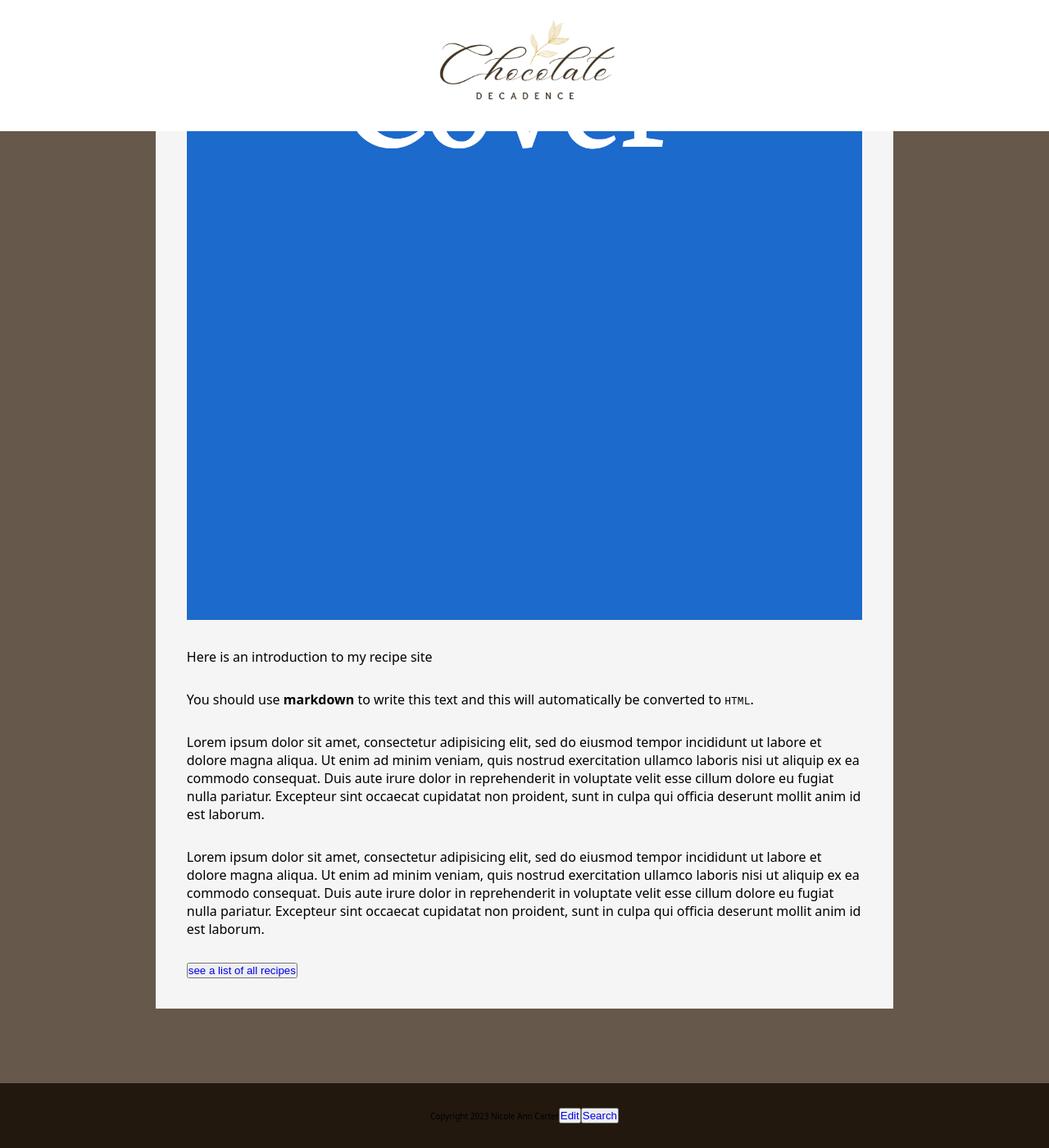
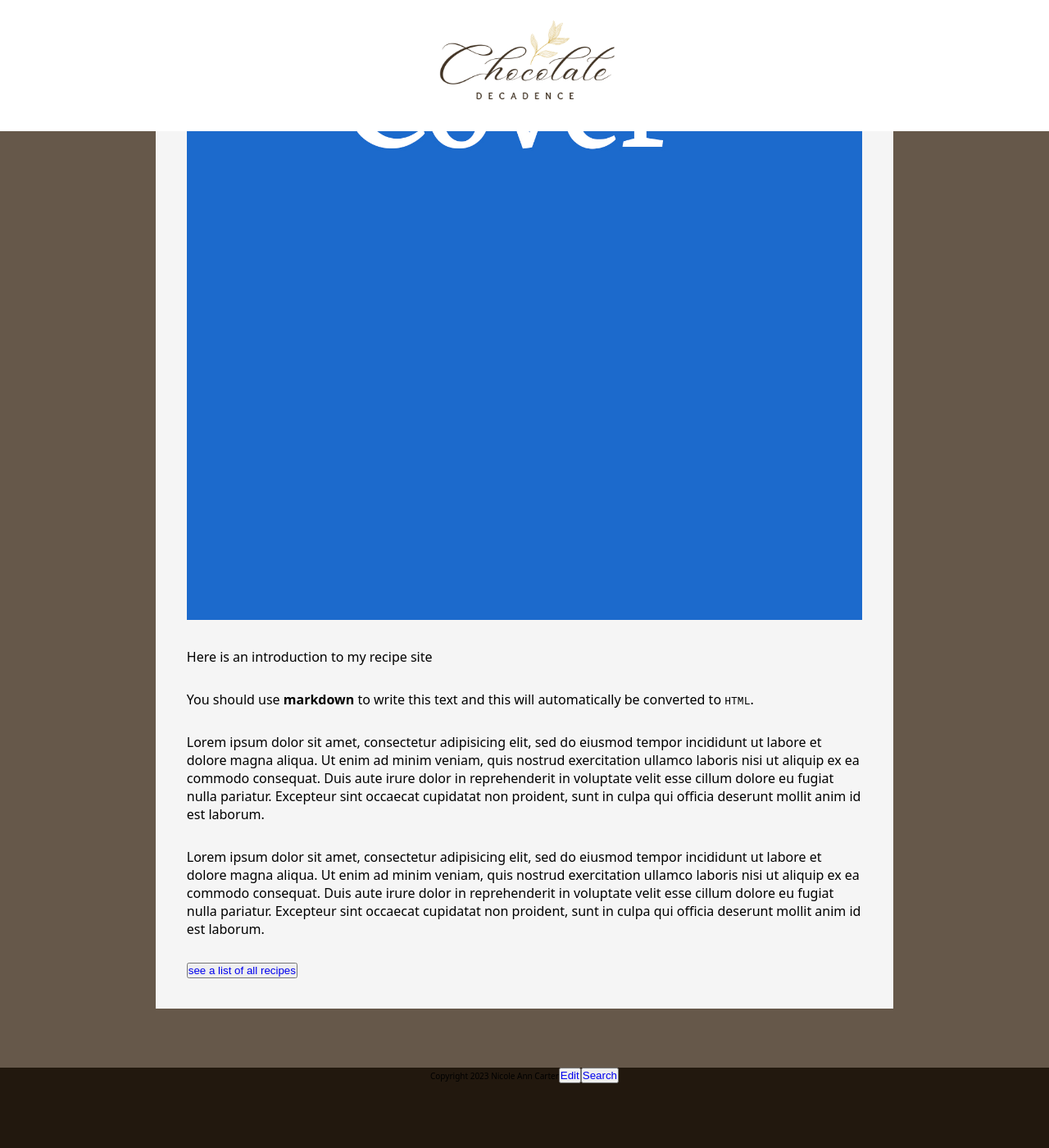
Before and after one commit to nicoleanncarter/recipes, a Jekyll site: the page built from home/index.md, in a window 1280 px wide and 1400 px high, scrolled down 561 px. Shown: the whole window at 82% size. Built offline with Jekyll 4.4.1, drawn with Linux system fonts in a browser that asks for light colours.

Commit message:
Update recipes.css

```diff
--- a/styles/recipes.css
+++ b/styles/recipes.css
@@ -1,3 +1,16 @@
+@font-face {
+  font-family: 'Sukar';
+  src: url('SukarRegular.eot');
+  src: url('SukarRegular.eot?#iefix') format('embedded-opentype'),
+      url('SukarRegular.woff2') format('woff2'),
+      url('SukarRegular.woff') format('woff'),
+      url('SukarRegular.ttf') format('truetype'),
+      url('SukarRegular.svg#SukarRegular') format('svg');
+  font-weight: normal;
+  font-style: normal;
+  font-display: swap;
+}
+
 html {
   font-family: sans-serif;
   -ms-text-size-adjust: 100%;
@@ -111,11 +124,12 @@ a {
   text-decoration: none;
 }
 
+
 footer {
   text-align: center;
   font-size: 10px;
-  position: fixed;
   bottom: 0;
+  height: 20em;
   width: 100%;
   background-color: #22180e;
 }
```
